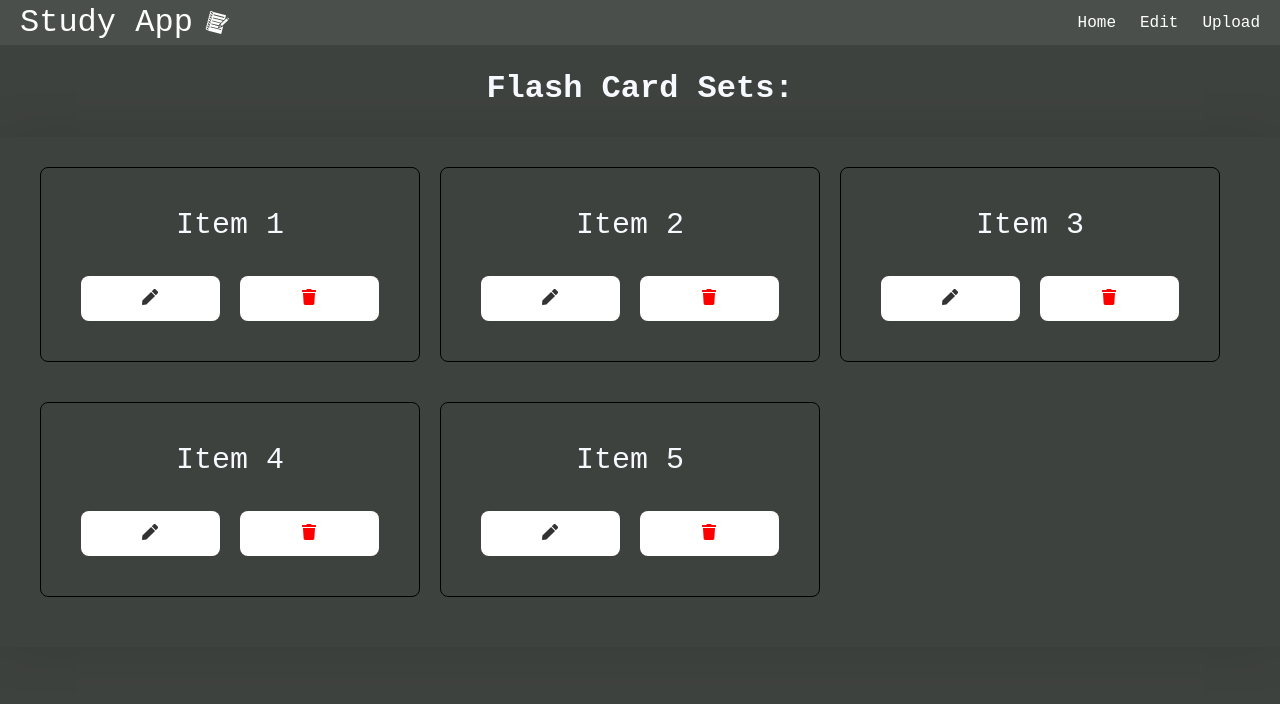
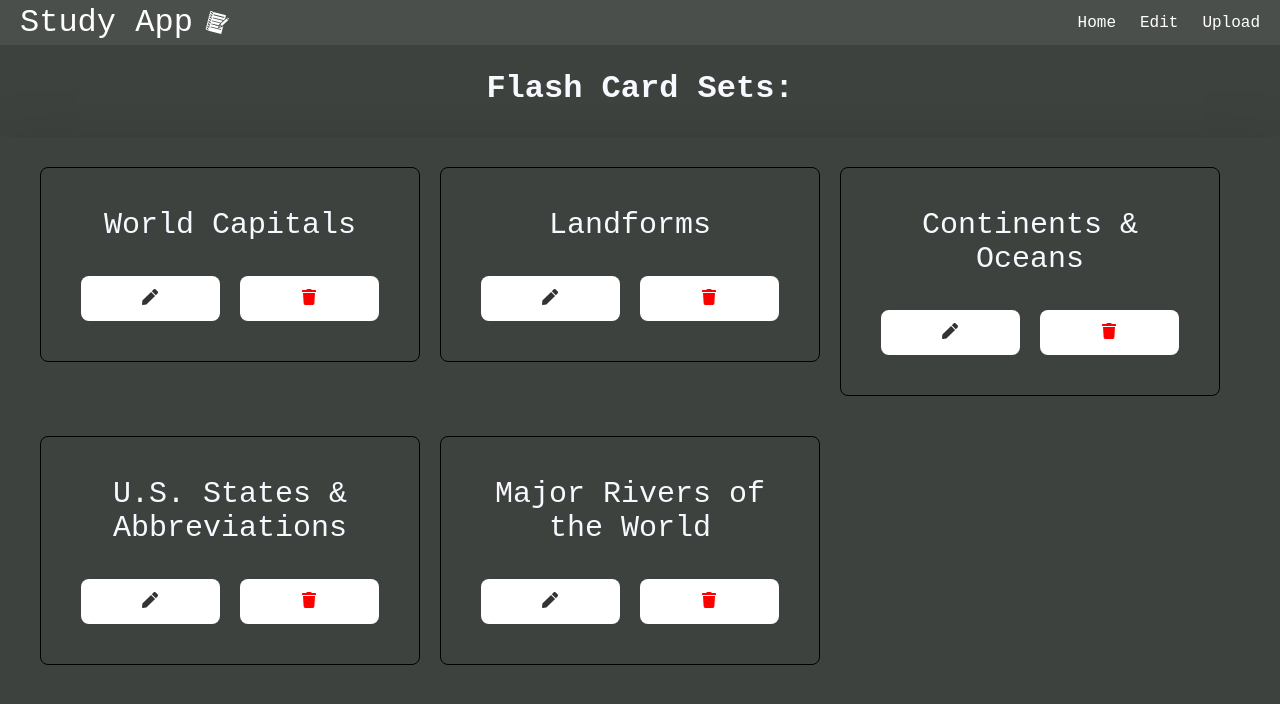
Before and after one commit to camsent/CS230Project4, a React (Vite) app in the folder FrontEnd/frontend-study-app/: page /home in a window 1280 px wide. Shown: the top 704 px of the page. Built offline with nearby package versions, Linux system fonts and the light colour scheme.

Commit message:
set up frontend for demo

```diff
--- a/FrontEnd/frontend-study-app/package.json
+++ b/FrontEnd/frontend-study-app/package.json
@@ -12,6 +12,7 @@
   "dependencies": {
     "react": "^19.1.1",
     "react-dom": "^19.1.1",
+    "react-icons": "^5.5.0",
     "react-router-dom": "^7.9.5"
   },
   "devDependencies": {
@@ -23,6 +24,6 @@
     "eslint-plugin-react-hooks": "^5.2.0",
     "eslint-plugin-react-refresh": "^0.4.22",
     "globals": "^16.4.0",
-    "vite": "^7.1.7"
+    "vite": "^7.2.2"
   }
 }
--- a/FrontEnd/frontend-study-app/src/components/EditPage.jsx
+++ b/FrontEnd/frontend-study-app/src/components/EditPage.jsx
@@ -3,12 +3,16 @@ import './EditPage.css';
 import { FaTrash, FaSave } from "react-icons/fa";
 
 const initialData = [
-  { card_num: 1, front: "Item 1", back: "1 Item" },
-  { card_num: 2, front: "Item 2", back: "2 Item" },
-  { card_num: 3, front: "Item 3", back: "3 Item" },
-  { card_num: 4, front: "Item 4", back: "4 Item" },
-  { card_num: 5, front: "Item 5", back: "5 Item" },
+  { card_num: 1, front: "Mountain", back: "Large natural elevation of Earth’s surface" },
+  { card_num: 2, front: "Plateau", back: "High, flat landform" },
+  { card_num: 3, front: "Delta", back: "Sediment deposition at a river mouth" },
+  { card_num: 4, front: "Valley", back: "Low area between hills/mountains" },
+  { card_num: 5, front: "Archipelago", back: "Chain or group of islands" },
+  { card_num: 6, front: "Desert", back: "Dry region with little rainfall" },
+  { card_num: 7, front: "Glacier", back: "Slow-moving mass of ice" },
+  { card_num: 8, front: "Canyon", back: "Deep gorge with steep sides" },
 ];
+
 
 const EditPage = () => {
   const [cards, setCards] = useState(initialData);
--- a/FrontEnd/frontend-study-app/src/components/HomePage.jsx
+++ b/FrontEnd/frontend-study-app/src/components/HomePage.jsx
@@ -5,12 +5,11 @@ import { useNavigate } from 'react-router-dom';
 
 
 const myData = [
-  { id: 1, content: "Item 1" },
-  { id: 2, content: "Item 2" },
-  { id: 3, content: "Item 3" },
-  { id: 4, content: "Item 4" },
-  { id: 5, content: "Item 5" },
-
+  { id: 1, content: "World Capitals" },
+  { id: 2, content: "Landforms" },
+  { id: 3, content: "Continents & Oceans" },
+  { id: 4, content: "U.S. States & Abbreviations" },
+  { id: 5, content: "Major Rivers of the World" },
 ];
 
 
@@ -18,7 +17,7 @@ const HomePage = () => {
   const navigate = useNavigate();
 
   const handleClick = (id) => {
-    navigate(`/study/${id}`); // navigate to another page (dynamic route)
+    navigate(`/study/`); // navigate to another page (dynamic route)
   };
 
   const handleDelete = (e, item) => {
@@ -49,7 +48,7 @@ const HomePage = () => {
               <button
                 onClick={(e) => {
                   e.stopPropagation();
-                  navigate(`/edit/${item.id}`);
+                  navigate(`/edit/`);
                 }}
               >
                 <FaPen className='icon1' />
--- a/FrontEnd/frontend-study-app/src/components/StudyPage.jsx
+++ b/FrontEnd/frontend-study-app/src/components/StudyPage.jsx
@@ -5,11 +5,14 @@ import { useNavigate } from 'react-router-dom';
 
 
 const myData = [
-  { card_num: 1, front: "Item 1", back: "1 Item" },
-  { card_num: 2, front: "Item 2", back: "2 Item" },
-  { card_num: 3, front: "Item 3", back: "3 Item" },
-  { card_num: 4, front: "Item 4", back: "4 Item" },
-  { card_num: 5, front: "Item 5", back: "5 Item" },
+  { card_num: 1, front: "France", back: "Paris" },
+  { card_num: 2, front: "Japan", back: "Tokyo" },
+  { card_num: 3, front: "Canada", back: "Ottawa" },
+  { card_num: 4, front: "Brazil", back: "Brasília" },
+  { card_num: 5, front: "Australia", back: "Canberra" },
+  { card_num: 6, front: "Egypt", back: "Cairo" },
+  { card_num: 7, front: "India", back: "New Delhi" },
+  { card_num: 8, front: "Kenya", back: "Nairobi" },
 ];
 
 const StudyPage = () => {
```
Also changed, not shown: 1 other file (tests, documents, lock files or other folders).
